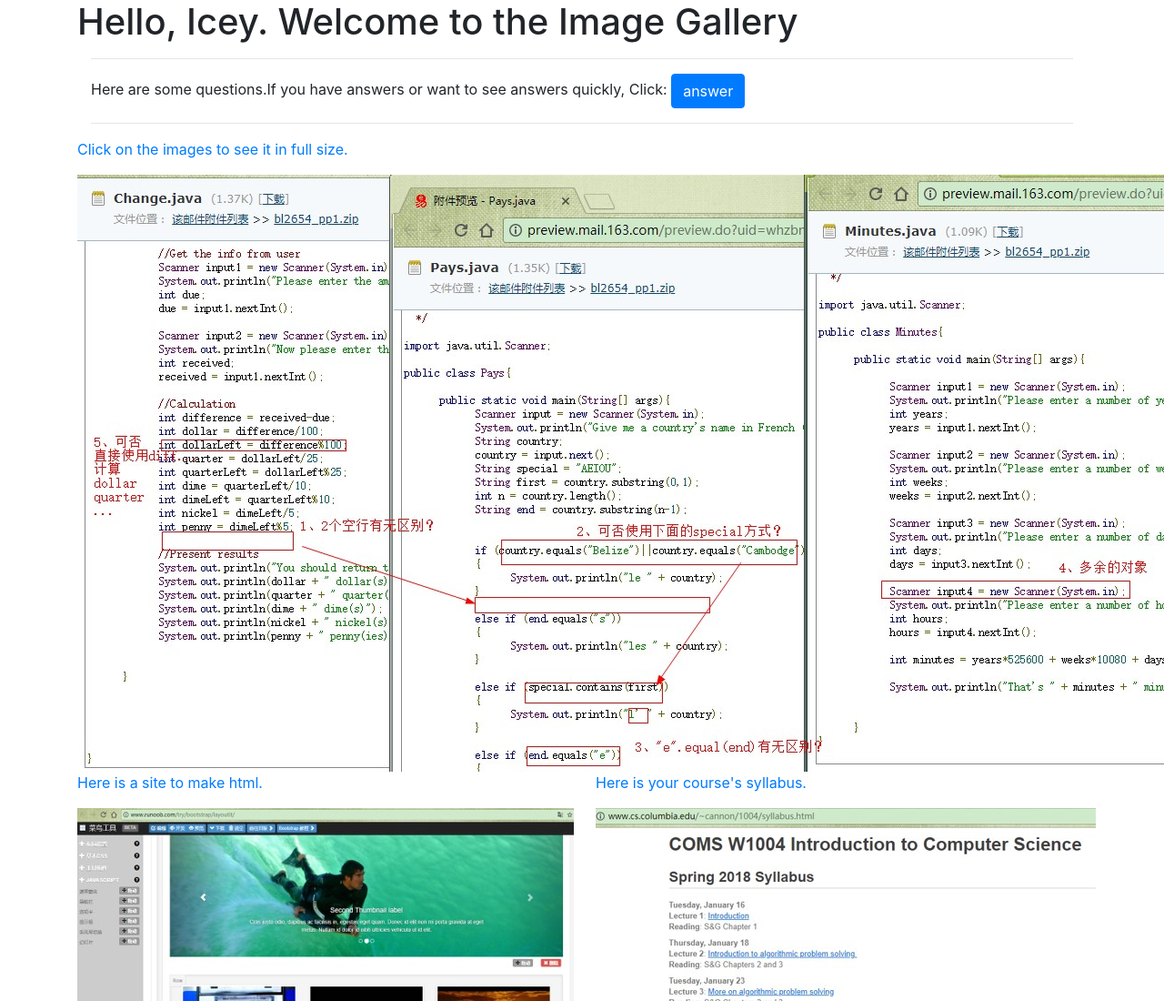
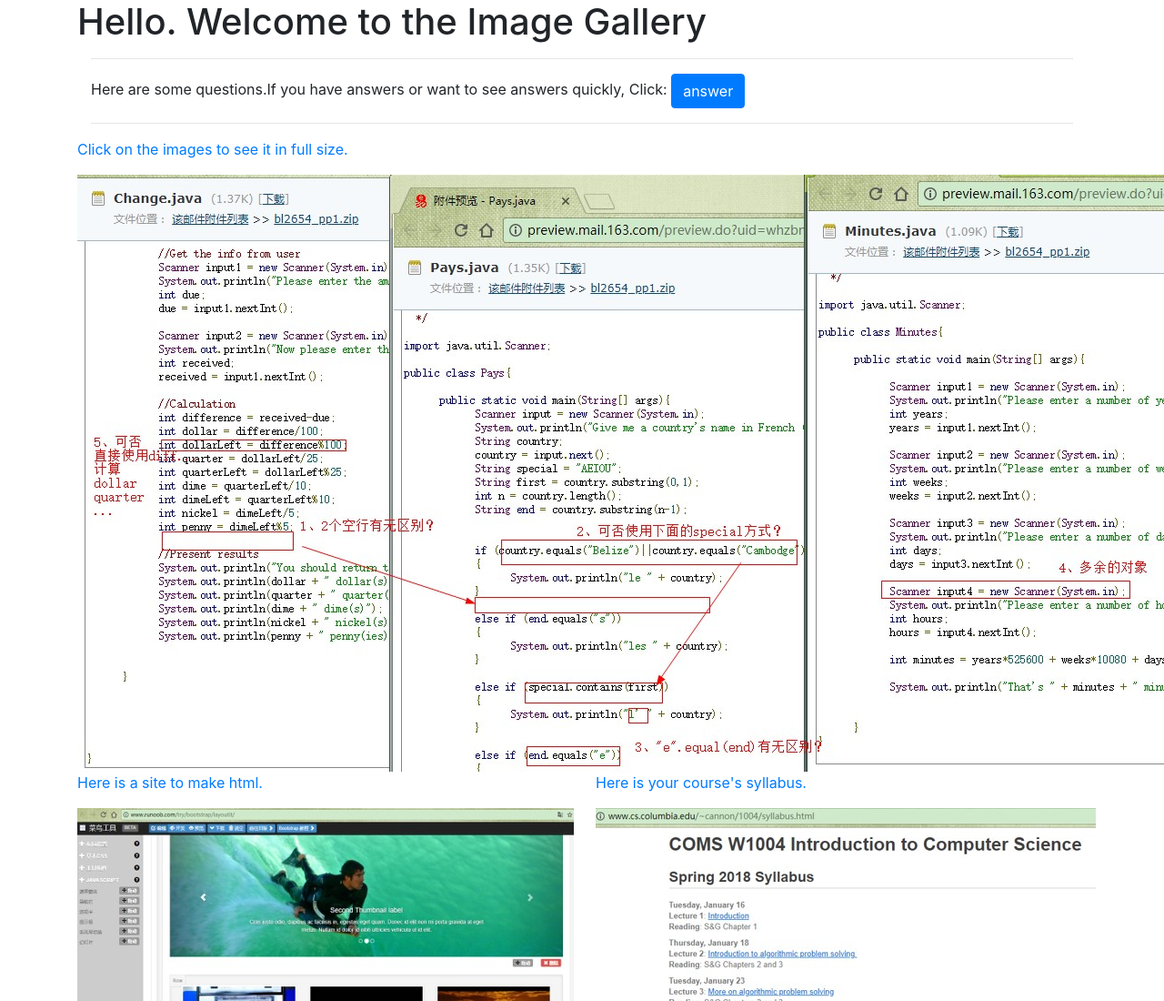
Before and after one commit to wangsha0/wangsha0.github.io, a plain HTML site: page index.html in a window 1280 px wide. Shown: the top 1100 px of the page at 91% size. Drawn offline with nearby package versions, Linux system fonts and the light colour scheme.

Commit message:
Update index.html

```diff
--- a/index.html
+++ b/index.html
@@ -12,7 +12,7 @@
 
 <div class="container">
 
-    <h1>Hello, Icey. Welcome to the Image Gallery</h1>
+    <h1>Hello. Welcome to the Image Gallery</h1>
 
     <div class="col-md">
         <hr>
```
